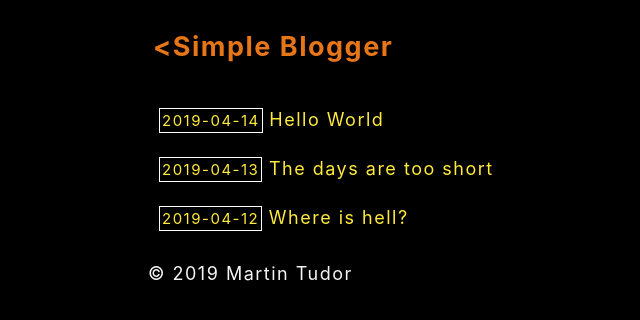
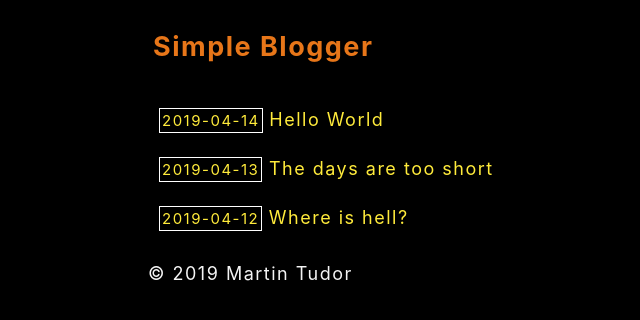
Before and after one commit to MagicMart/simple-blogger, a React (Vite) app: page / in a window 1280 px wide. Shown: the top 320 px of the page, without its empty margins (142-782 px from the left). Built offline with nearby package versions, Linux system fonts and the light colour scheme.

Commit message:
feature: indicate back button

```diff
--- a/src/components/App.js
+++ b/src/components/App.js
@@ -7,7 +7,6 @@ function App() {
     return (
         <Router>
             <div className="container">
-                <Nav />
                 <Switch>
                     <Route path="/" component={Home} />
                     <Route render={() => <h1>Page not Found</h1>} />
--- a/src/components/Home.js
+++ b/src/components/Home.js
@@ -1,7 +1,8 @@
 import React from "react";
-import { Route, Link } from "react-router-dom";
+import {Route, Link} from "react-router-dom";
 import ReactMarkdown from "react-markdown";
 
+import Nav from "./Nav";
 import markdown from "./articles/markdown";
 
 /**
@@ -20,7 +21,7 @@ class Home extends React.Component {
     }
 
     componentDidMount() {
-        const { pathname } = this.props.location;
+        const {pathname} = this.props.location;
         if (pathname !== "/") {
             const str = pathname.replace("/", "");
             const stuff = markdown.find(obj => obj.pathname === str);
@@ -37,12 +38,12 @@ class Home extends React.Component {
      * @param {{ location: { pathname: string; }; }} prevProp
      */
     componentDidUpdate(prevProp) {
-        const { pathname } = this.props.location;
+        const {pathname} = this.props.location;
         if (prevProp.location.pathname === pathname) {
             return;
         }
         if (pathname === "/") {
-            this.setState({ post: null });
+            this.setState({post: null});
         } else {
             const str = pathname.replace("/", "");
             const stuff = markdown.find(obj => obj.pathname === str);
@@ -58,6 +59,7 @@ class Home extends React.Component {
     render() {
         return (
             <main>
+                <Nav {...this.props} />
                 {this.state.post === null ? (
                     <>
                         <nav>
--- a/src/components/Nav.js
+++ b/src/components/Nav.js
@@ -1,11 +1,18 @@
 import React from "react";
 import {Link} from "react-router-dom";
 
-function Nav() {
+function GoBack(props) {
+    return props.location.pathname !== "/" ? "<" : null;
+}
+
+function Nav(props) {
     return (
         <nav>
             <Link to="/">
-                <h1 className="simple-blogger">{"<"}Simple Blogger</h1>
+                <h1 className="simple-blogger">
+                    <GoBack {...props} />
+                    Simple Blogger
+                </h1>
             </Link>
         </nav>
     );
```
